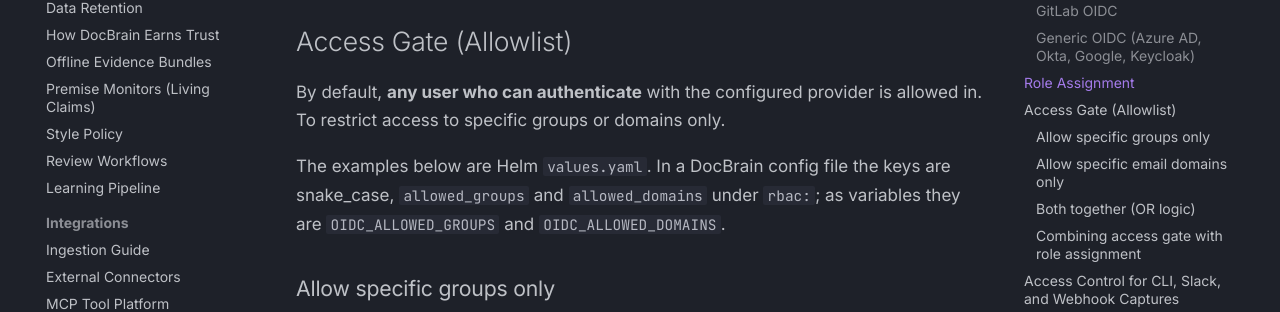
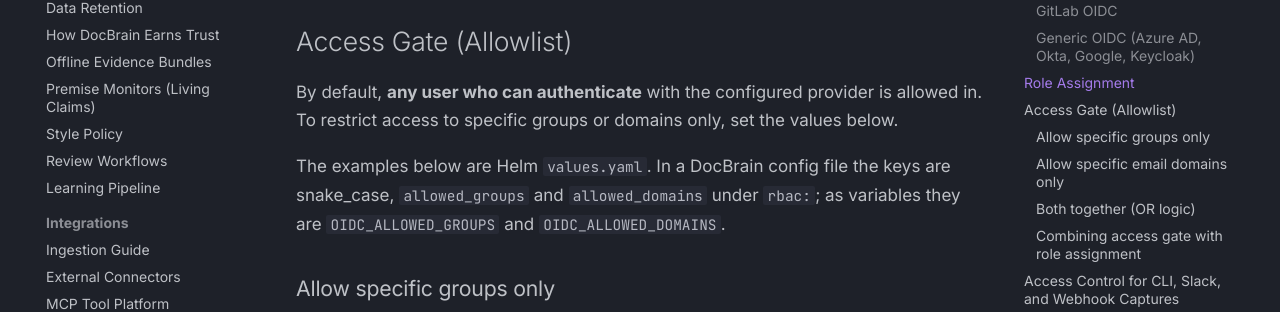
Before and after one commit to docbrain-ai/docbrain, an MkDocs documentation site: the page built from docs/rbac.md, in a window 1280 px wide and 900 px high, scrolled down 3801 px. Shown: the part 178-490 px from the top of the window. Built offline with MkDocs 1.6.1 and Material for MkDocs 9.7.7, drawn with Linux system fonts in a browser that asks for light colours; comment, search, counter and statistics services are not loaded.

Commit message:
docs/rbac.md: finish the access-gate sentence (private 5228102e2)

```diff
--- a/docs/rbac.md
+++ b/docs/rbac.md
@@ -125,7 +125,7 @@ rbac:
 
 ## Access Gate (Allowlist)
 
-By default, **any user who can authenticate** with the configured provider is allowed in. To restrict access to specific groups or domains only.
+By default, **any user who can authenticate** with the configured provider is allowed in. To restrict access to specific groups or domains only, set the values below.
 
 The examples below are Helm `values.yaml`. In a DocBrain config file the keys are snake_case, `allowed_groups` and `allowed_domains` under `rbac:`; as variables they are `OIDC_ALLOWED_GROUPS` and `OIDC_ALLOWED_DOMAINS`.
 
```
